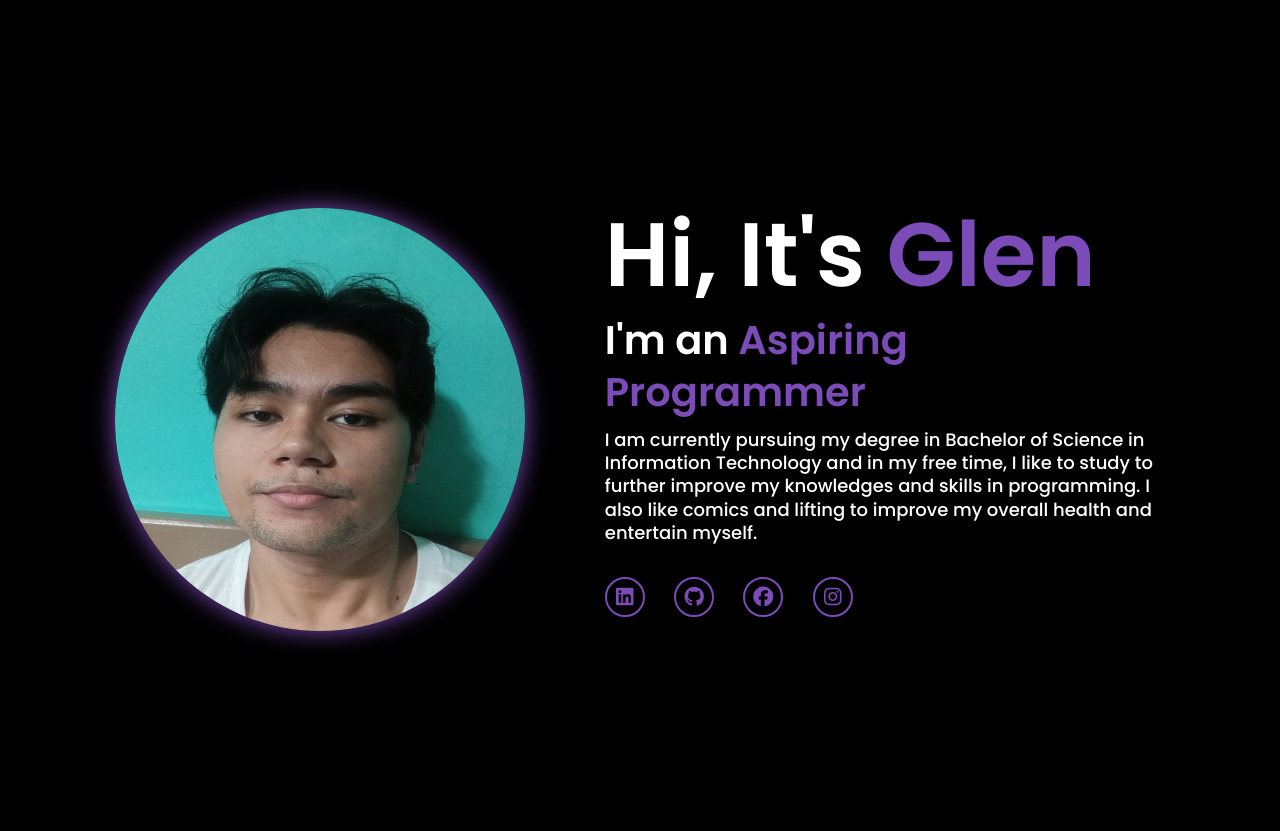
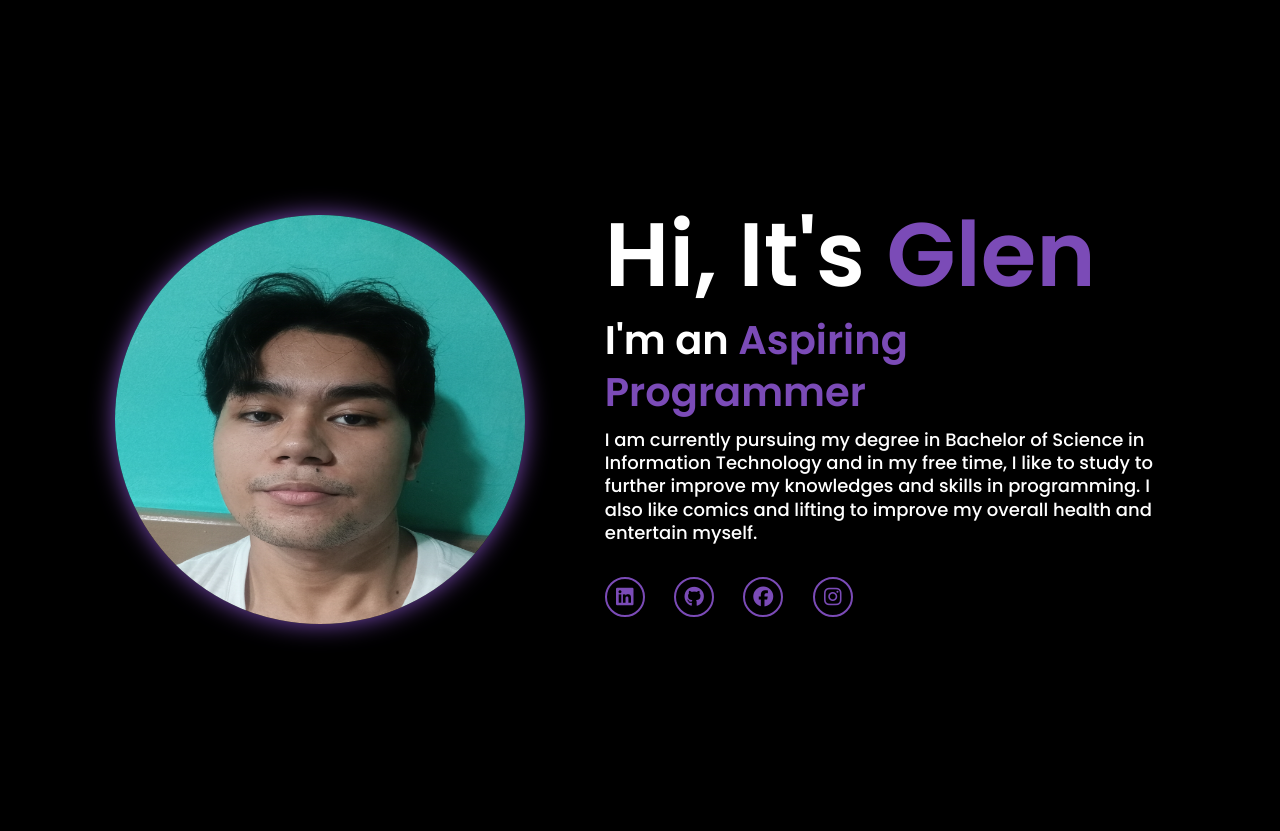
Before and after one commit to mccvliqht/IntProg_Exe2, a PHP site: page / in a window 1280 px wide. Shown: the part 4840-5671 px from the top of the page. Run offline with PHP 8.4, Linux system fonts and the light colour scheme; some libraries are stand-ins or nearby versions.

Commit message:
fixed img

```diff
--- a/styles.css
+++ b/styles.css
@@ -191,6 +191,7 @@ span {
 .home-img img {
     position: relative;
     width: 32vw;
+    height: 32vw;
     border-radius: 50%;
     box-shadow: 0 0 25px var(--main-color);
     cursor: pointer;
@@ -226,14 +227,6 @@ span {
     transform: scale(1.3)translateY(-5px);
     background: var(--main-color);
     box-shadow: 0 0 25px var(--main-color);
-}
-
-#yulip .home-img img {
-    height: 423px;
-}
-
-#masuela .home-img img {
-    height: 423px;
 }
 
 @media (max-width:000px) {
```
